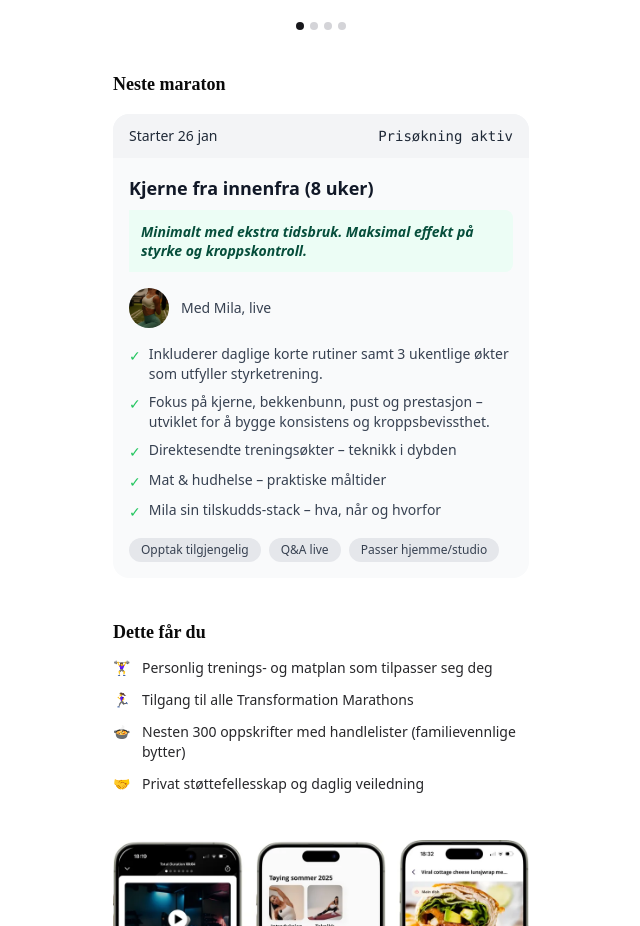
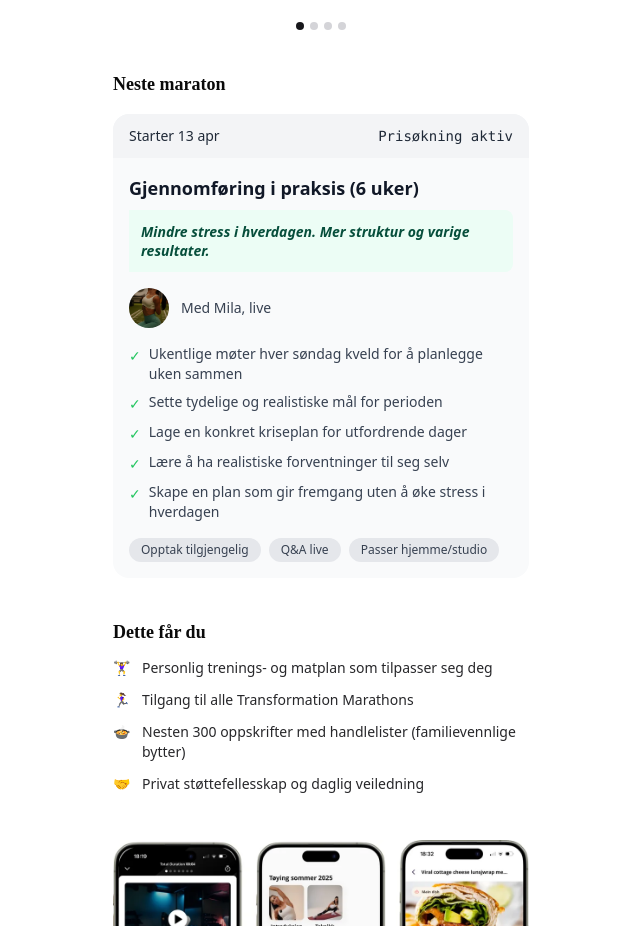
Before and after one commit to jk845/myluck-felipe, a React (Vite) app: page / in a window 1280 px wide. Shown: the part 980-1906 px from the top of the page, without its empty margins (319-959 px from the left). Built offline with nearby package versions, Linux system fonts and the light colour scheme; no server answers; a web font is replaced by a local one.

Commit message:
Update checkout page content for next marathon

```diff
--- a/src/components/presenters/checkout/CheckoutV2Presenter.tsx
+++ b/src/components/presenters/checkout/CheckoutV2Presenter.tsx
@@ -326,17 +326,17 @@ const CheckoutV2Presenter: React.FC<CheckoutV2PresenterProps> = ({
                     <div className="bg-gray-50 rounded-2xl overflow-hidden relative">
                         {/* Pink Top Section */}
                         <div className="bg-gray-100 px-4 py-3 flex items-center justify-between">
-                            <span className="text-sm font-medium text-gray-800">Starter 26 jan</span>
+                            <span className="text-sm font-medium text-gray-800">Starter 13 apr</span>
                             <span className="text-sm font-mono text-gray-800">{timeRemaining}</span>
                         </div>
 
                         {/* Content Section */}
                         <div className="p-4">
-                            <p className="text-lg font-semibold text-gray-900 mb-2">Kjerne fra innenfra (8 uker)</p>
+                            <p className="text-lg font-semibold text-gray-900 mb-2">Gjennomføring i praksis (6 uker)</p>
 
                             <div className="bg-emerald-50 border-l-4 border-emerald-400 p-3 mb-4 rounded-r-lg">
                                 <p className="text-sm font-semibold text-emerald-900 leading-snug italic">
-                                    Minimalt med ekstra tidsbruk. Maksimal effekt på styrke og kroppskontroll.
+                                    Mindre stress i hverdagen. Mer struktur og varige resultater.
                                 </p>
                             </div>
 
@@ -350,23 +350,23 @@ const CheckoutV2Presenter: React.FC<CheckoutV2PresenterProps> = ({
                             <div className="space-y-2">
                                 <div className="flex items-start gap-2">
                                     <span className="text-green-500 text-sm mt-0.5">✓</span>
-                                    <span className="text-sm text-gray-700">Inkluderer daglige korte rutiner samt 3 ukentlige økter som utfyller styrketrening.</span>
+                                    <span className="text-sm text-gray-700">Ukentlige møter hver søndag kveld for å planlegge uken sammen</span>
                                 </div>
                                 <div className="flex items-start gap-2">
                                     <span className="text-green-500 text-sm mt-0.5">✓</span>
-                                    <span className="text-sm text-gray-700">Fokus på kjerne, bekkenbunn, pust og prestasjon – utviklet for å bygge konsistens og kroppsbevissthet.</span>
+                                    <span className="text-sm text-gray-700">Sette tydelige og realistiske mål for perioden</span>
                                 </div>
                                 <div className="flex items-start gap-2">
                                     <span className="text-green-500 text-sm mt-0.5">✓</span>
-                                    <span className="text-sm text-gray-700">Direktesendte treningsøkter – teknikk i dybden</span>
+                                    <span className="text-sm text-gray-700">Lage en konkret kriseplan for utfordrende dager</span>
                                 </div>
                                 <div className="flex items-start gap-2">
                                     <span className="text-green-500 text-sm mt-0.5">✓</span>
-                                    <span className="text-sm text-gray-700">Mat & hudhelse – praktiske måltider</span>
+                                    <span className="text-sm text-gray-700">Lære å ha realistiske forventninger til seg selv</span>
                                 </div>
                                 <div className="flex items-start gap-2">
                                     <span className="text-green-500 text-sm mt-0.5">✓</span>
-                                    <span className="text-sm text-gray-700">Mila sin tilskudds-stack – hva, når og hvorfor</span>
+                                    <span className="text-sm text-gray-700">Skape en plan som gir fremgang uten å øke stress i hverdagen</span>
                                 </div>
                             </div>
 
```
